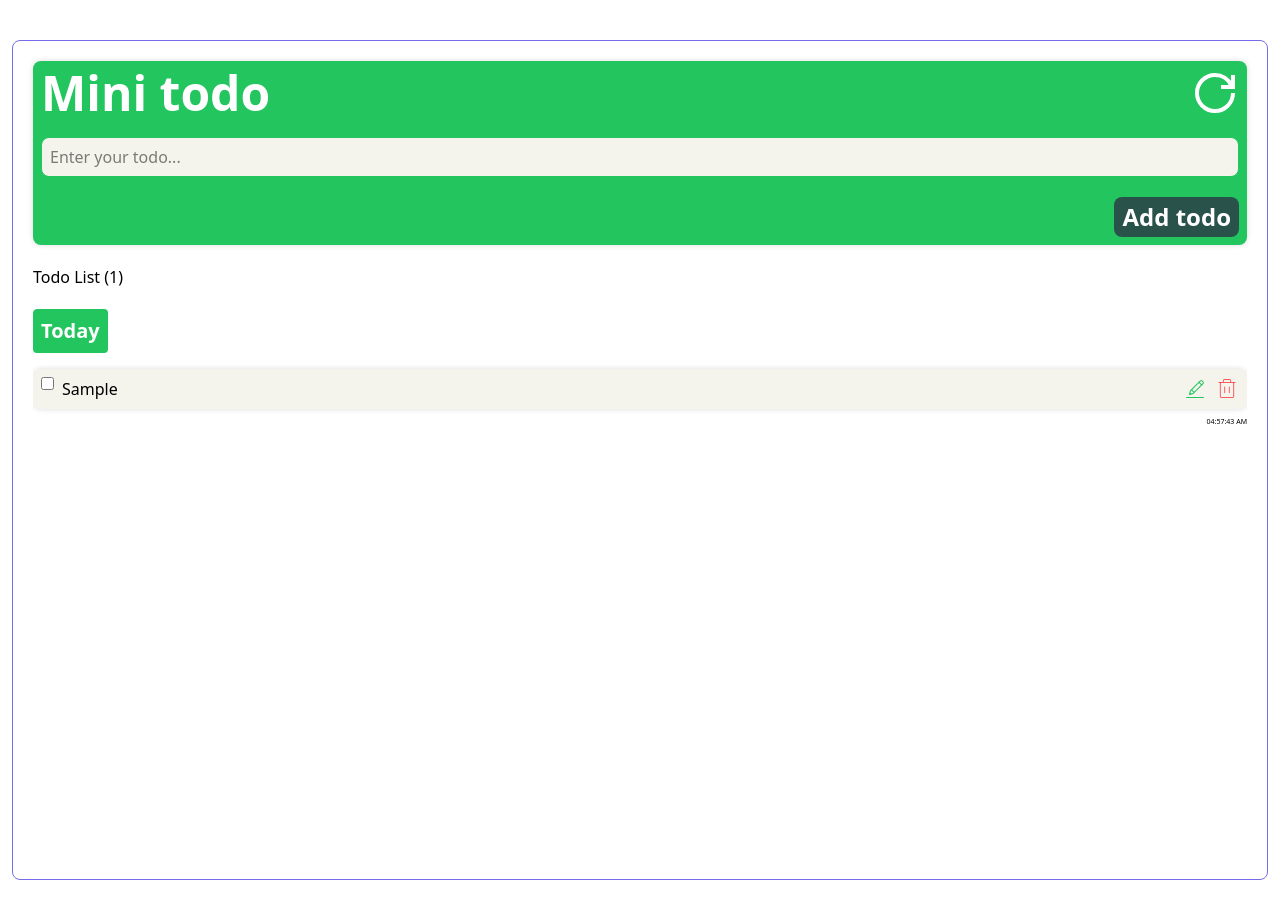
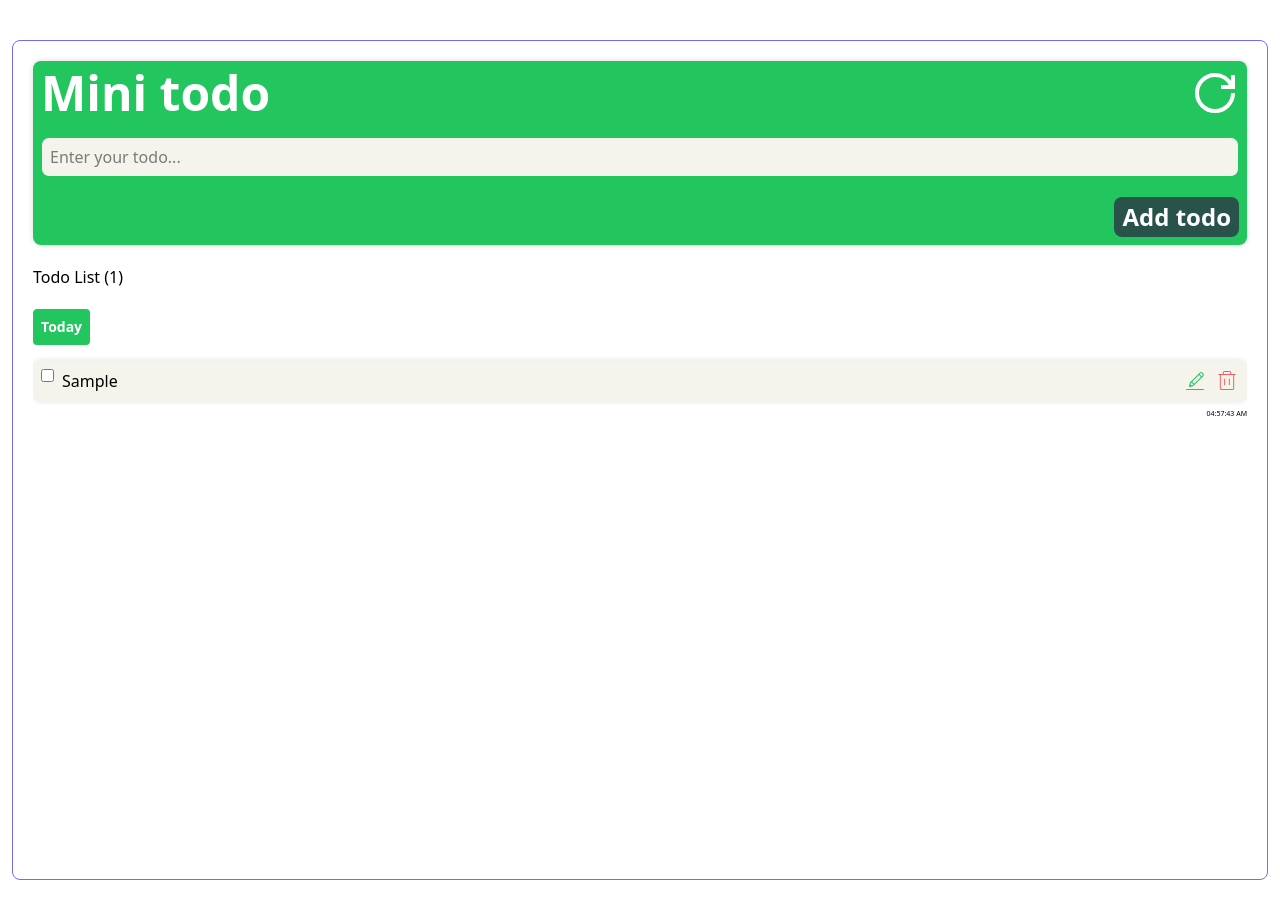
Before and after one commit to teajhaney/mini-todo-app, a React (Vite) app: page / in a window 1280 px wide. Both pictures are taken after typing "Sample" into the empty fields and a click on the button "Add todo". Built offline with nearby package versions, Linux system fonts and the light colour scheme.

Commit message:
Adjust date label font size in TodoList component for improved readability

```diff
--- a/src/component/TodoList.tsx
+++ b/src/component/TodoList.tsx
@@ -81,7 +81,7 @@ const TodoList = () => {
 
                         <div key={formatDate(day)} className="flex flex-col gap-2">
                             {/* Day label */}
-                            <h2 className="text-xl font-bold bg-green w-fit mb-2 p-2 rounded text-white">{formatDate(day)}</h2>
+                            <h2 className="text-[10px] md:text-sm font-bold bg-green w-fit mb-2 p-2 rounded text-white">{formatDate(day)}</h2>
                             {todos.map((todo) => (
                                 <motion.div
                                     variants={todoListVariants}
```
